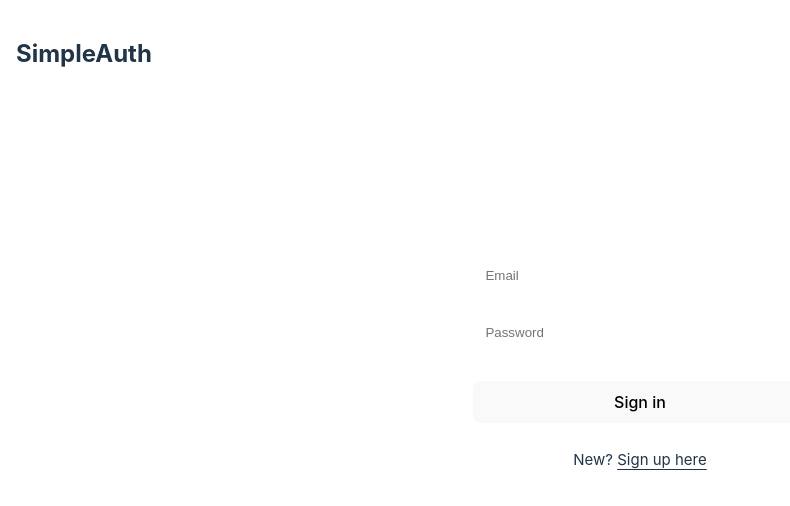
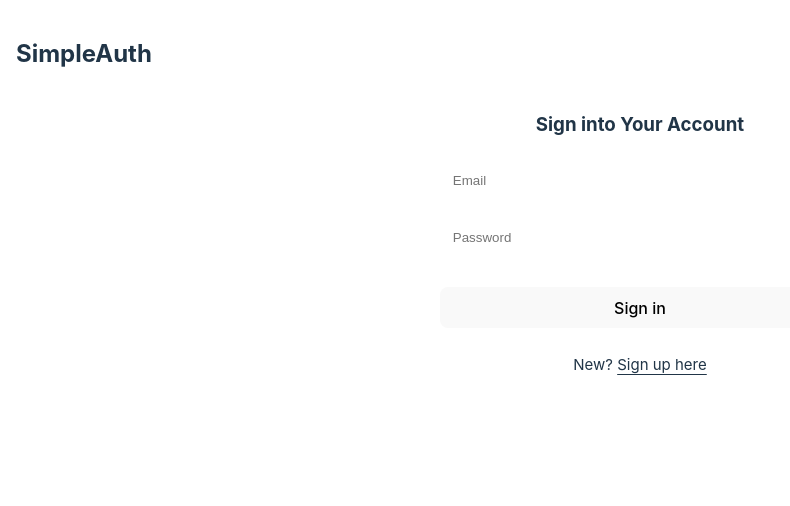
Before and after one commit to abhishekpatil4/SimpleAuth, a React (Vite) app: page /signin in a window 1280 px wide. Shown: the top 506 px of the page, without its empty margins (0-790 px from the left). Built offline with nearby package versions, Linux system fonts and the light colour scheme.

Commit message:
fix: minor bugs

```diff
--- a/src/components/Signin.jsx
+++ b/src/components/Signin.jsx
@@ -8,11 +8,12 @@ const Signin = () => {
         const payload = Object.fromEntries(data);
         console.log("payload: ", payload);
     }
-    return <div style={{ display: 'flex', justifyContent: 'center', marginTop:"10rem" }}>
+    return <div style={{ maxWidth: '25rem', margin: 'auto' }}>
+        <h3>Sign into Your Account</h3>
         <form onSubmit={handleSignin} style={{ gap: 10, display: 'flex', justifyContent: "center", flexDirection: 'column' }}>
-            <input required name="email" style={{ minWidth: '20rem', minHeight: '2.8rem', paddingLeft: '0.8rem', borderRadius: '8px', border: '0px' }} type="text" placeholder="Email" />
-            <input required name="password" style={{ minWidth: '20rem', minHeight: '2.8rem', paddingLeft: '0.8rem', borderRadius: '8px', border: '0px' }} type="password" placeholder="Password" />
-            <button style={{margin:'1rem 0rem'}}>Sign in</button>
+            <input required name="email" style={{ minHeight: '2.8rem', paddingLeft: '0.8rem', borderRadius: '8px', border: '0px' }} type="text" placeholder="Email" />
+            <input required name="password" style={{ minHeight: '2.8rem', paddingLeft: '0.8rem', borderRadius: '8px', border: '0px' }} type="password" placeholder="Password" />
+            <button style={{ margin: '1rem 0rem' }}>Sign in</button>
             <span style={{ fontSize: '15px' }}>New? <span style={{ textDecoration: '1px underline', textUnderlineOffset: '0.25em', cursor: 'pointer' }} onClick={() => navigate('/signup')}>Sign up here</span></span>
         </form>
     </div>
```
